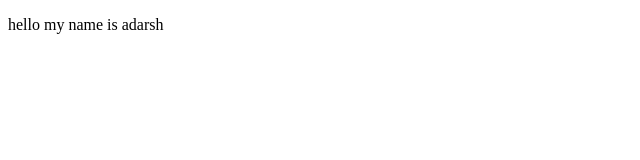
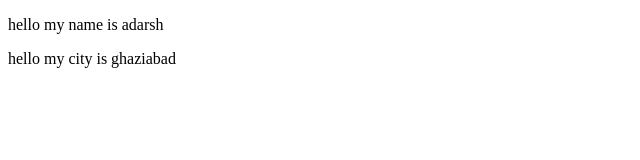
Before and after one commit to tomaradarsh0001/demo1234, a plain HTML site: page index.html in a window 1280 px wide. Shown: the whole page, without its empty margins (0-640 px from the left). Drawn offline with Linux system fonts and the light colour scheme.

Commit message:
new file text

```diff
--- a/index.html
+++ b/index.html
@@ -9,6 +9,7 @@
 
 <body>
     <p>hello my name is adarsh</p>
+    <p>hello my city is ghaziabad</p>
 </body>
 
 </html>
```
